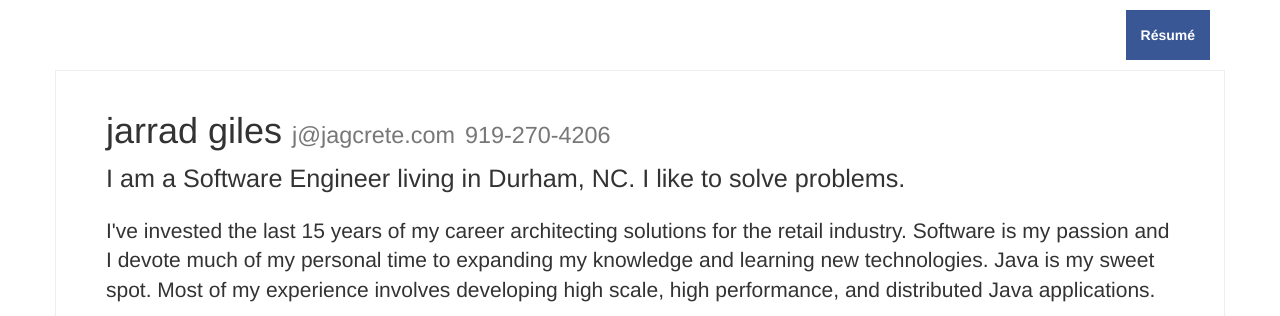
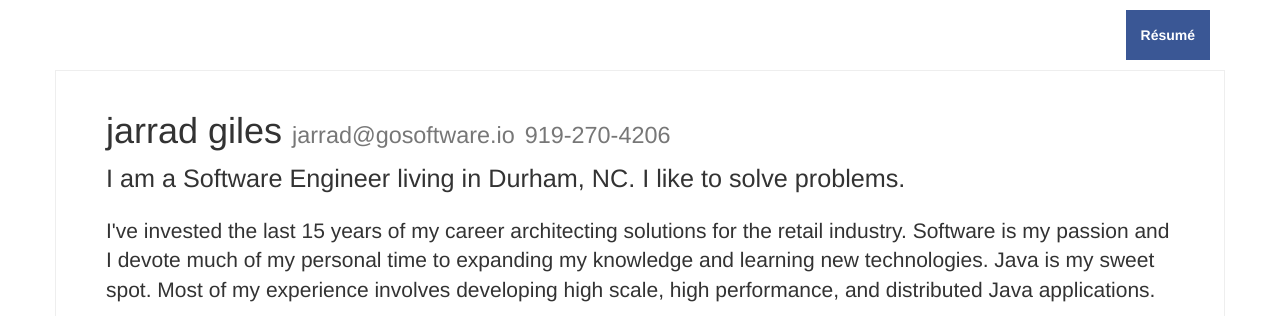
Before and after one commit to jarrad/jarrad.github.io, a Jekyll site: the page built from index.html, in a window 1280 px wide and 900 px high. Shown: the top 316 px of the window. Built offline with Jekyll 4.4.1, drawn with Linux system fonts in a browser that asks for light colours; nearby versions of some CDN libraries; some web fonts are replaced.

Commit message:
Update contact.yml

```diff
--- a/_data/contact.yml
+++ b/_data/contact.yml
@@ -1,3 +1,3 @@
 name: "jarrad giles"
-email: "j@jagcrete.com"
+email: "jarrad@gosoftware.io"
 phone: "919-270-4206"
```
